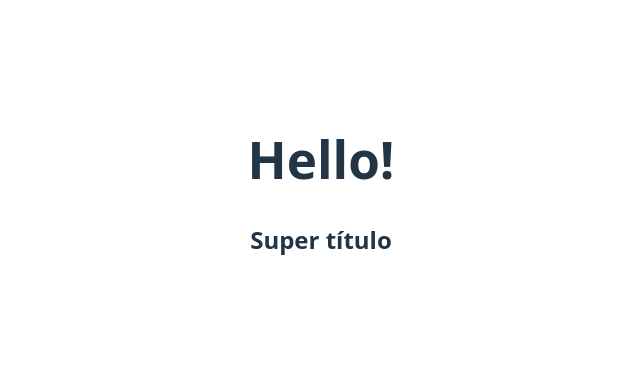
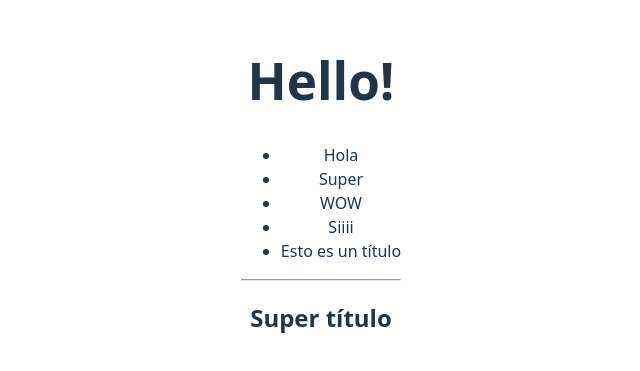
Before and after one commit to jaiminator/prueba-react, a React (Vite) app: page / in a window 1280 px wide. Shown: the part 213-584 px from the top of the page, without its empty margins (319-959 px from the left). Built offline with nearby package versions, Linux system fonts and the light colour scheme.

Commit message:
Props y listar títulos en App.jsx

```diff
--- a/src/App.jsx
+++ b/src/App.jsx
@@ -2,9 +2,16 @@ import Titulito from './components/Titulito'
 import './App.css'
 
 function App() {
+
+  const titulos = ['Hola', 'Super', 'WOW', 'Siiii', 'Esto es un título'];
+
   return (
     <>
       <h1>Hello!</h1>
+      <ul>
+        {titulos.map((titulo) => <li>{titulo}</li>)}
+      </ul>
+      <hr></hr>
       <Titulito title="Super título"/>
     </>
   )
--- a/src/components/Titulito.jsx
+++ b/src/components/Titulito.jsx
@@ -1,6 +1,6 @@
-const Titulito = (props) => {
+const Titulito = ({title}) => {
     return (
-        <h2>{props.title}</h2>
+        <h2>{title}</h2>
     )
 }
 
```
